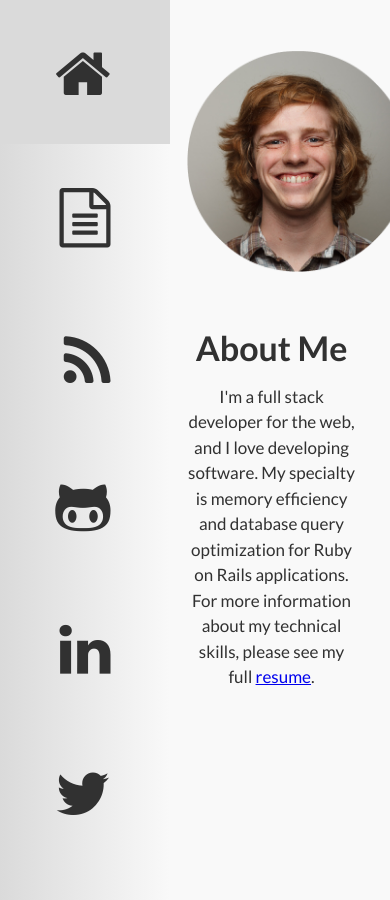
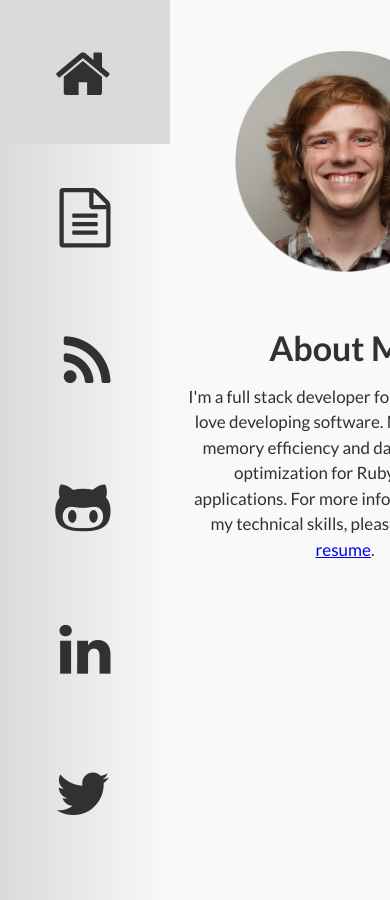
Before and after one commit to evangoad/evangoad.github.io, a Jekyll site: the page built from index.html, in a window 390 px wide. Built offline with Jekyll 4.4.1, drawn with Linux system fonts in a browser that asks for light colours; nearby versions of some CDN libraries.

Commit message:
tight min and max width on main-content, and remove uneccessary 'mobile media query'

```diff
--- a/_sass/base.scss
+++ b/_sass/base.scss
@@ -15,7 +15,8 @@
 
 #main-content{
   @include outer-container;
-	max-width: 50em;
+	max-width: 49em;
+  min-width: 350px;
 	height: 100%;
   line-height: 1.5em;
   margin-left: $sidebar-width;
@@ -35,7 +36,7 @@
   @include span-columns(4);
   @include media($mobile) {
     @include span-columns(4);
-    @include media($mobile) { text-align: center; }
+    text-align: center;
   }
   img {
     padding: 1em;
@@ -48,7 +49,7 @@
   @include omega();
   @include media($mobile) {
     @include span-columns(4);
-    @include media($mobile) { text-align: center; }
+    text-align: center;
     padding: 1em;
   }
 }
```
